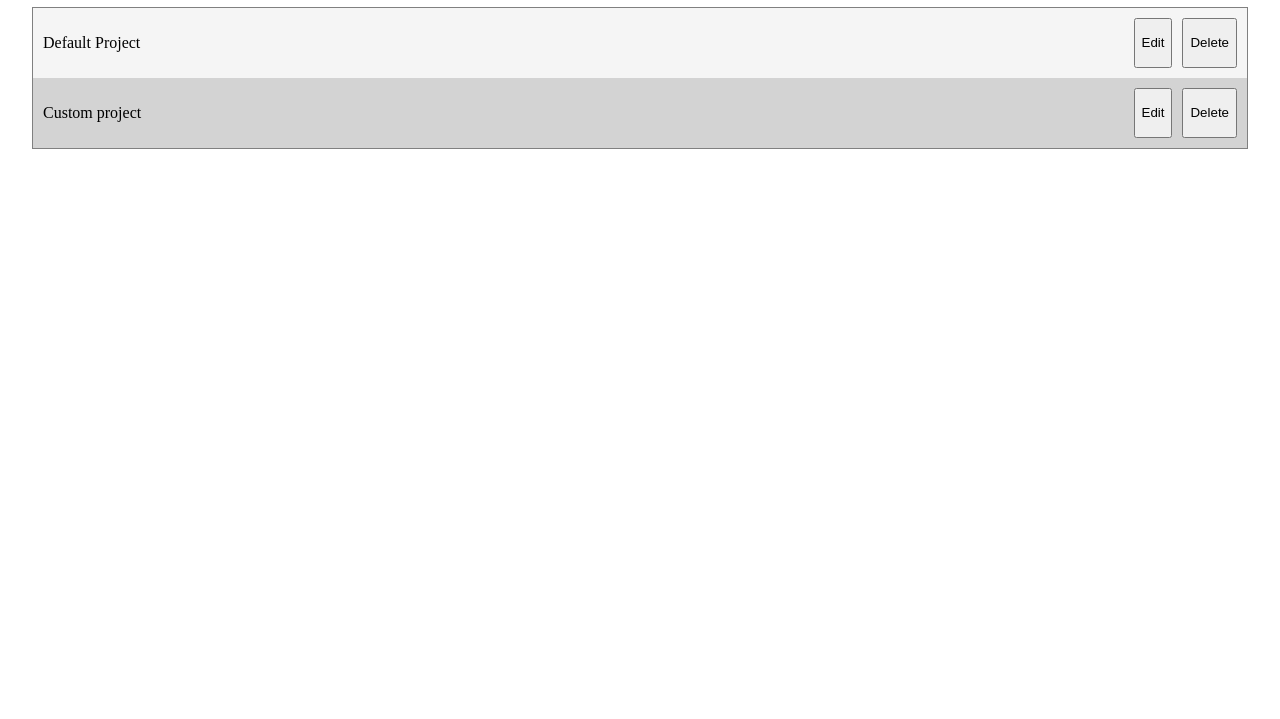
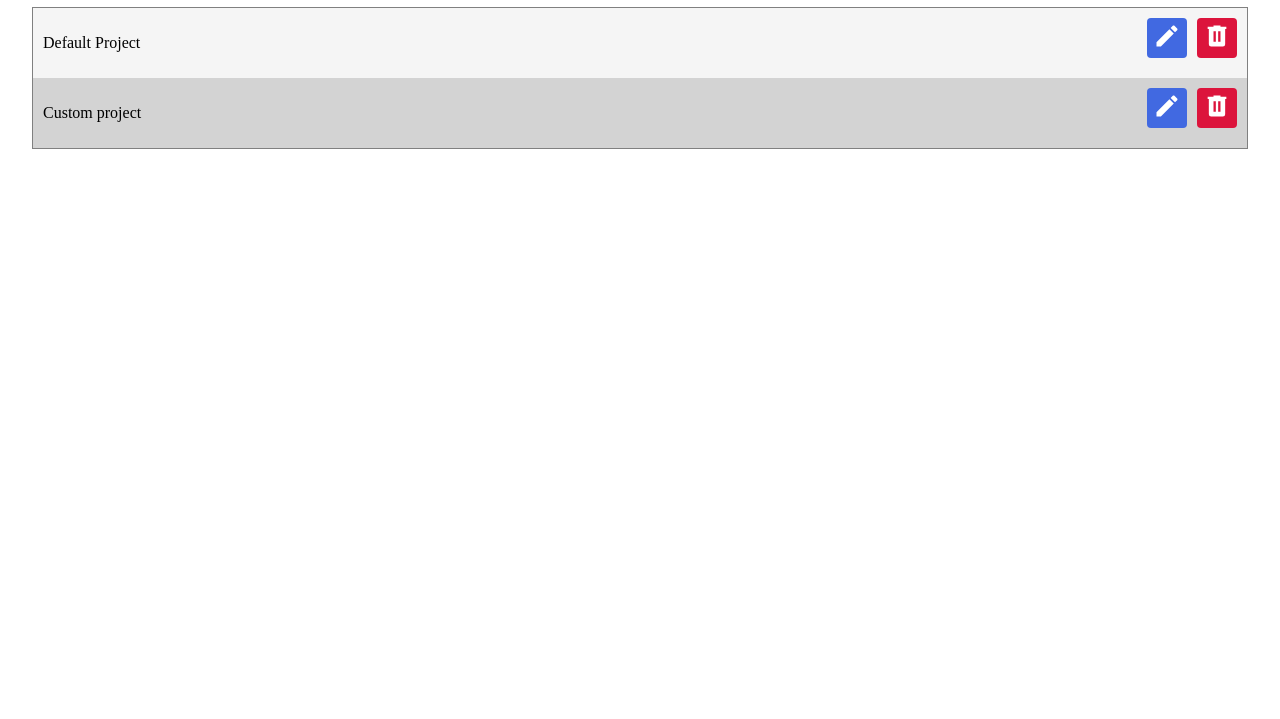
Before and after one commit to T-Gregory/top-todo_list, a website built with webpack: page src/template.html in a window 1280 px wide. Shown: the part 81-800 px from the top of the page. Built offline with nearby package versions, Linux system fonts and the light colour scheme.

Commit message:
refacto: Add styling to project action buttons

```diff
--- a/src/display/elements/projectElement/projectElement.js
+++ b/src/display/elements/projectElement/projectElement.js
@@ -1,6 +1,10 @@
 import { Expandable } from "#display/elements/expandable.js"
 import { createProjectEditModal } from "#display/modals/projectEditModal.js"
 import { triggerStateChangeEvent } from "#display/event.js";
+
+import "./style.css";
+import binSvg from "./trash-can.svg?raw";
+import pencilSvg from "./pencil.svg?raw";
 
 
 function getProjectEditModal(project) {
@@ -14,7 +18,10 @@ function getProjectEditButton(project, projectEditModal) {
     const PROJECT_EDIT_BUTTON_CLASSNAME = "project-edit-button";
     let projectEditButton = document.createElement("button");
     projectEditButton.classList.add(PROJECT_EDIT_BUTTON_CLASSNAME);
-    projectEditButton.textContent = "Edit";
+
+    const projectEditButtonLogo = document.createElement("div");
+    projectEditButtonLogo.innerHTML = pencilSvg;
+    projectEditButton.appendChild(projectEditButtonLogo);
 
     projectEditButton.addEventListener("click", (event) => {
         projectEditModal.showModal();
@@ -28,7 +35,10 @@ function getProjectDeleteButton(project, app) {
     const PROJECT_DELETE_BUTTON_CLASSNAME = "project-delete-button";
     let projectDeleteButton = document.createElement("button");
     projectDeleteButton.classList.add(PROJECT_DELETE_BUTTON_CLASSNAME);
-    projectDeleteButton.textContent = "Delete";
+
+    const projectDeleteButtonLogo = document.createElement("div");
+    projectDeleteButtonLogo.innerHTML = binSvg;
+    projectDeleteButton.appendChild(projectDeleteButtonLogo);
 
     projectDeleteButton.addEventListener("click", (event) => {
         app.removeProject(project.id);
--- /dev/null
+++ b/src/display/elements/projectElement/style.css
@@ -0,0 +1,39 @@
+.project-list-container {
+    grid-template-rows: 1fr;
+    grid-auto-flow: row;
+}
+
+.project-container {
+    padding: 10px;
+}
+
+
+.project-container:nth-child(2n + 1) {
+    background-color: whitesmoke;
+}
+
+.project-container:nth-child(2n) {
+    background-color: lightgrey;
+}
+
+.project-info-container {
+    grid-template-rows: 1fr;
+    grid-auto-flow: row;
+}
+
+.todo-container {
+    padding: 5px;
+}
+
+.project-summary-container {
+    display: grid;
+    grid-template-columns: 1fr 1fr;
+}
+
+
+.project-action-container {
+    display: flex;
+    flex-direction: row;
+    justify-content: end;
+    gap: 10px;
+}
--- a/src/display/style.css
+++ b/src/display/style.css
@@ -22,42 +22,18 @@ body {
     border: solid 1px grey;
 }
 
-.project-list-container {
-    grid-template-rows: 1fr;
-    grid-auto-flow: row;
+.project-action-button {
+    height: 40px;
+    width: 40px;
+    fill: white;
+    border: none;
+    border-radius: 4px;
 }
 
-.project-container {
-    padding: 10px;
+.project-delete-button {
+    background-color: crimson;
 }
 
-
-.project-container:nth-child(2n + 1) {
-    background-color: whitesmoke;
+.project-edit-button {
+    background-color: royalblue;
 }
-
-.project-container:nth-child(2n) {
-    background-color: lightgrey;
-}
-
-.project-info-container {
-    grid-template-rows: 1fr;
-    grid-auto-flow: row;
-}
-
-.todo-container {
-    padding: 5px;
-}
-
-.project-summary-container {
-    display: grid;
-    grid-template-columns: 1fr 1fr;
-}
-
-
-.project-action-container {
-    display: flex;
-    flex-direction: row;
-    justify-content: end;
-    gap: 10px;
-}
--- a/webpack.config.js
+++ b/webpack.config.js
@@ -23,6 +23,14 @@ export default {
         {
           test: /\.css$/i,
           use: ["style-loader", "css-loader"],
+        },
+        {
+          test: /\.(png|svg|jpg|jpeg|gif)$/i,
+          type: "asset/resource",
+        },
+        {
+          resourceQuery: /raw/,
+          type: 'asset/source',
         }
     ]
   }
```
Also changed, not shown: src/display/elements/projectElement/pencil.svg (added), src/display/elements/projectElement/trash-can.svg (added).
